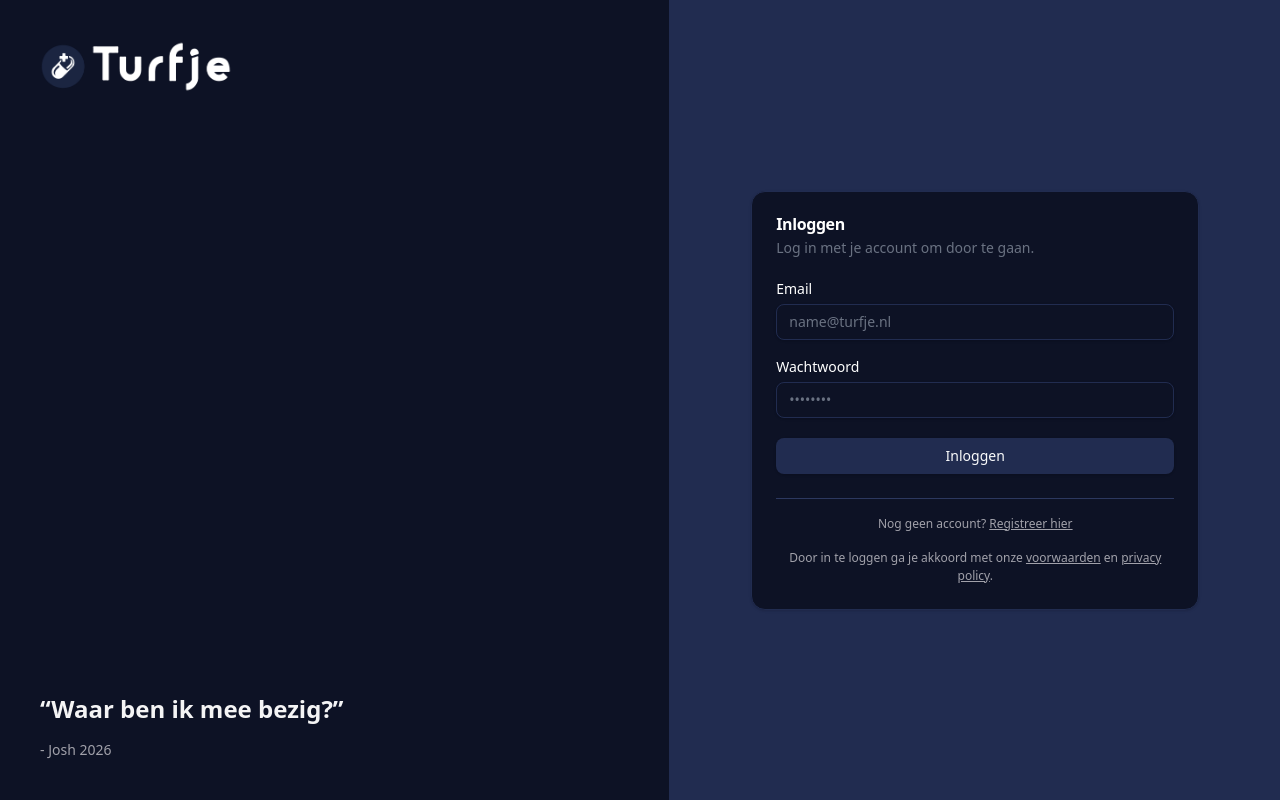
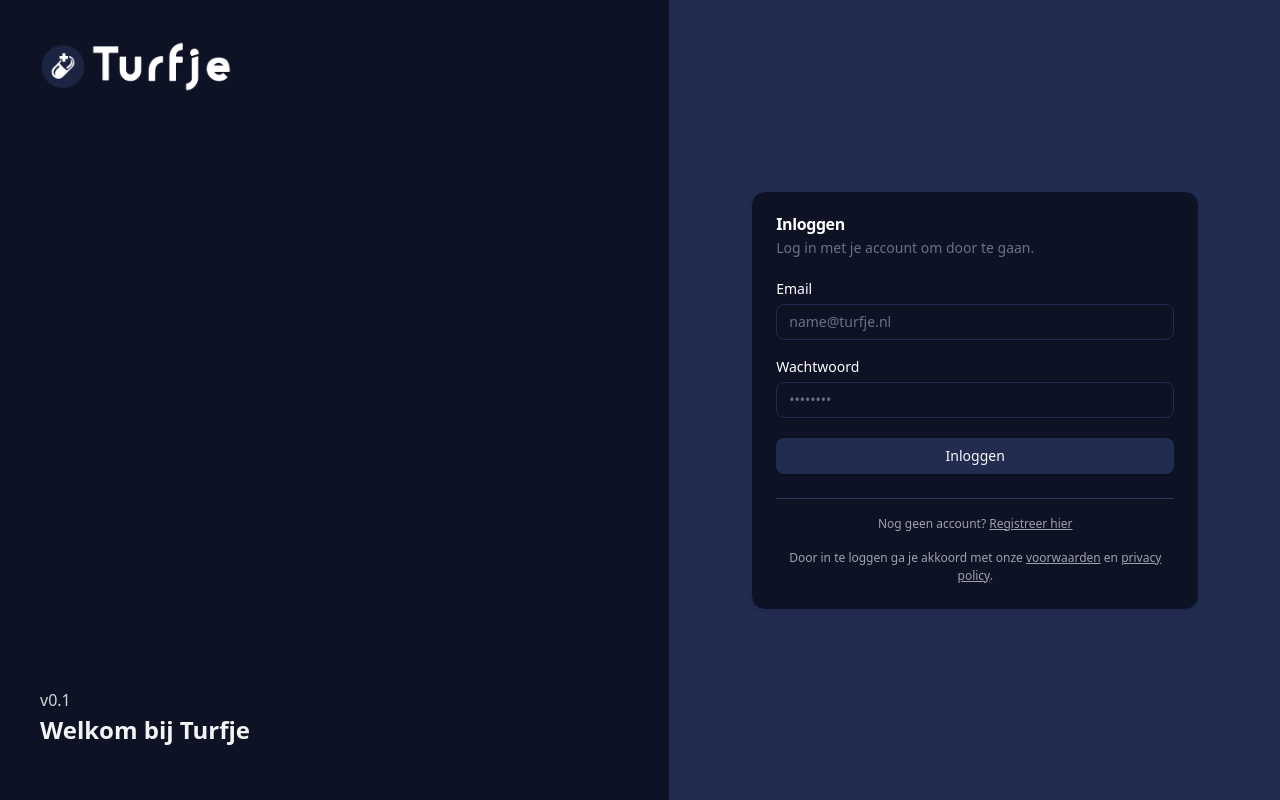
Before and after one commit to ObadaMoustafa/Dosage, a React (Vite) app in the folder frontend/: page /login in a window 1280 px wide. Built offline with nearby package versions, Linux system fonts and the light colour scheme; a web font is replaced by a local one.

Commit message:
fix(login/register): quote >> version

```diff
--- a/frontend/src/pages/Login.tsx
+++ b/frontend/src/pages/Login.tsx
@@ -72,8 +72,8 @@ export default function Login() {
               />
             </div>
             <div className="auth-quote">
-              <p className="auth-quote-text">“Waar ben ik mee bezig?”</p>
-              <p className="auth-quote-author">- Josh 2026</p>
+              <p className="auth-quote-version">v0.1</p>
+              <p className="auth-quote-text">Welkom bij Turfje</p>
             </div>
           </div>
         </aside>
--- a/frontend/src/pages/Register.tsx
+++ b/frontend/src/pages/Register.tsx
@@ -86,7 +86,8 @@ export default function Register() {
               />
             </div>
             <div className="auth-quote">
-              <p className="auth-quote-author">Turfje 2026</p>
+              <p className="auth-quote-version">v0.1</p>
+              <p className="auth-quote-text">Welkom bij Turfje</p>
             </div>
           </div>
         </aside>
```
